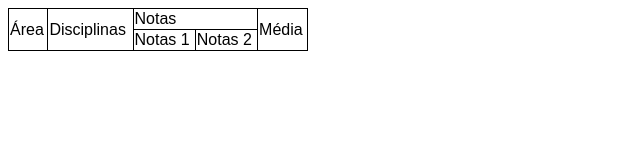
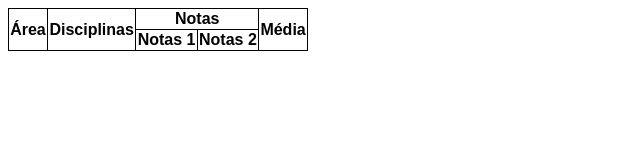
Before and after one commit to JoaoPaulodaSilvaSousa/html-css, a plain HTML site: page Desafios/D0013/desafiotabela03.html in a window 1280 px wide. Shown: the whole page, without its empty margins (0-640 px from the left). Drawn offline with Linux system fonts and the light colour scheme.

Commit message:
update d0013

```diff
--- a/Desafios/D0013/desafiotabela03.html
+++ b/Desafios/D0013/desafiotabela03.html
@@ -13,7 +13,7 @@
             width: 300px;
         }
 
-        table, td {
+        table, td, th {
             border: 1px solid black;
             border-collapse: collapse;
         }
@@ -23,14 +23,14 @@
     <table>
         <tbody>
             <tr>
-                <td rowspan="2">Área</td>
-                <td rowspan="2">Disciplinas</td>
-                <td colspan="2">Notas</td>
-                <td rowspan="2">Média</td>
+                <th rowspan="2">Área</th>
+                <th rowspan="2">Disciplinas</th>
+                <th colspan="2">Notas</th>
+                <th rowspan="2">Média</th>
             </tr>
             <tr>
-                <td>Notas 1</td>
-                <td>Notas 2</td>
+                <th>Notas 1</th>
+                <th>Notas 2</th>
             </tr>
         </tbody>
     </table>
```
